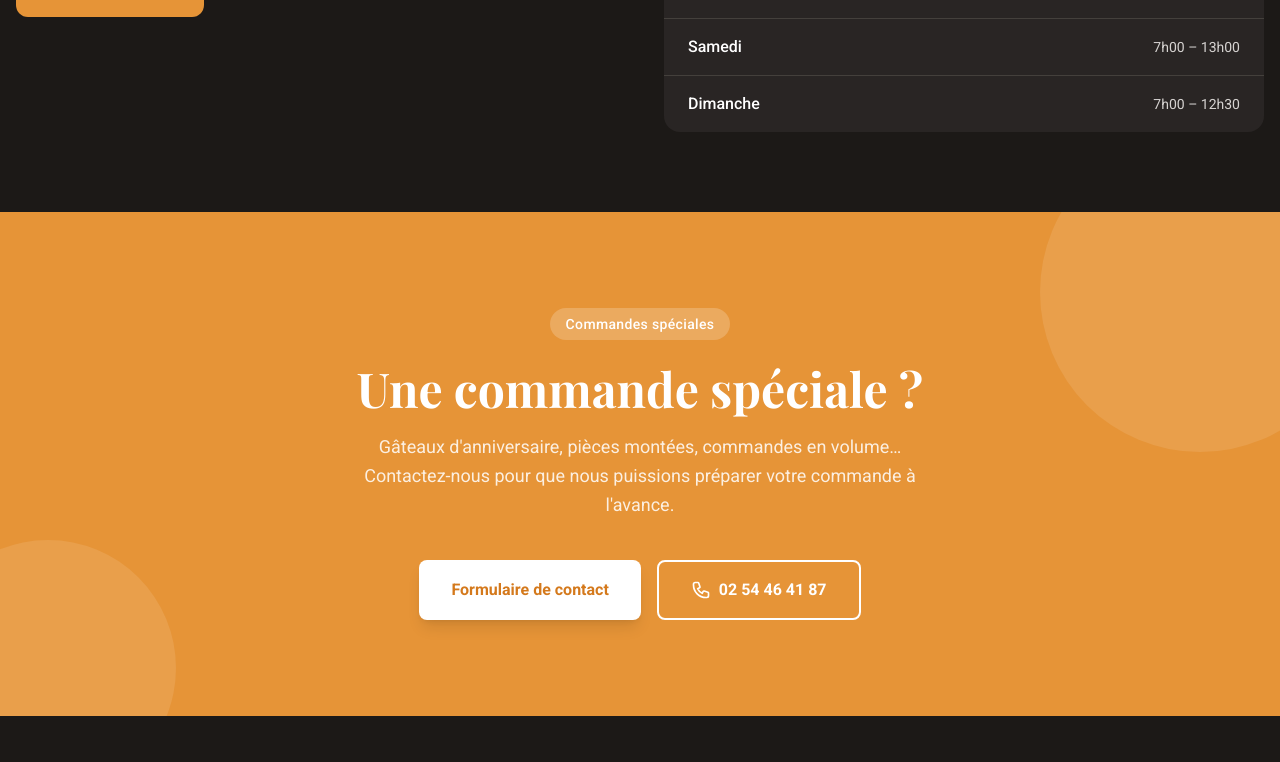
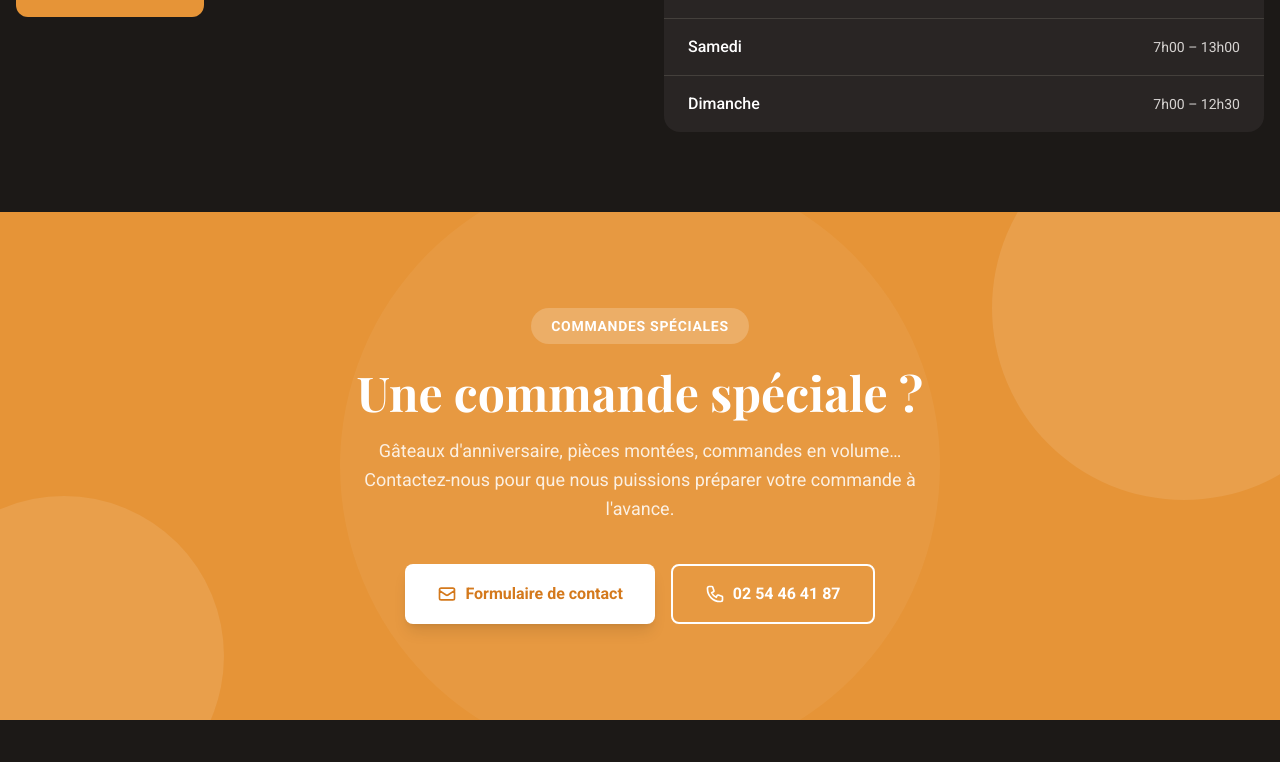
Before and after one commit to batoucode/Boulangerie-Courtin-, a Next.js app: page / in a window 1280 px wide. Shown: the part 2847-3609 px from the top of the page. Built offline with nearby package versions, Linux system fonts and the light colour scheme.

Commit message:
chore: commit ContactBanner.tsx changes

```diff
--- a/src/components/ContactBanner.tsx
+++ b/src/components/ContactBanner.tsx
@@ -3,38 +3,42 @@ import Link from "next/link";
 export default function ContactBanner() {
   return (
     <section className="py-24 bg-brand-400 relative overflow-hidden">
-      {/* Subtle decorative background */}
-      <div className="absolute inset-0 opacity-10">
-        <div className="absolute -top-20 -right-20 w-80 h-80 bg-white rounded-full" />
-        <div className="absolute -bottom-20 -left-20 w-64 h-64 bg-white rounded-full" />
+      {/* Subtle decorative background circles */}
+      <div className="absolute inset-0 pointer-events-none overflow-hidden">
+        <div className="absolute -top-24 -right-24 w-96 h-96 bg-white/10 rounded-full" />
+        <div className="absolute -bottom-24 -left-24 w-80 h-80 bg-white/10 rounded-full" />
+        <div className="absolute top-1/2 left-1/2 -translate-x-1/2 -translate-y-1/2 w-[600px] h-[600px] bg-white/5 rounded-full" />
       </div>
 
-      <div className="relative container mx-auto px-4 text-center">
-        <span className="inline-block bg-white/20 text-white text-sm font-medium px-4 py-1.5 rounded-full mb-6 tracking-wide">
-          Commandes spéciales
+      <div className="relative container mx-auto px-4 text-center max-w-3xl">
+        <span className="inline-block bg-white/20 text-white text-sm font-semibold px-5 py-2 rounded-full mb-6 tracking-wider uppercase">
+          Commandes sp&eacute;ciales
         </span>
 
         <h2
-          className="text-3xl md:text-5xl font-bold text-white leading-tight"
+          className="text-3xl md:text-5xl font-bold text-white leading-tight mb-5"
           style={{ fontFamily: "'Playfair Display', serif" }}
         >
-          Une commande spéciale ?
+          Une commande sp&eacute;ciale&nbsp;?
         </h2>
-        <p className="mt-5 text-white/85 text-lg max-w-xl mx-auto leading-relaxed">
-          Gâteaux d&apos;anniversaire, pièces montées, commandes en volume… Contactez-nous
-          pour que nous puissions préparer votre commande à l&apos;avance.
+        <p className="text-white/85 text-lg max-w-xl mx-auto leading-relaxed">
+          G&acirc;teaux d&apos;anniversaire, pi&egrave;ces mont&eacute;es, commandes en volume&hellip; Contactez-nous
+          pour que nous puissions pr&eacute;parer votre commande &agrave; l&apos;avance.
         </p>
 
         <div className="mt-10 flex flex-col sm:flex-row gap-4 justify-center">
           <Link
             href="/contact"
-            className="inline-flex items-center justify-center px-8 py-4 bg-white text-brand-500 font-semibold rounded-lg shadow-lg hover:bg-stone-50 transition-colors duration-200 text-base"
+            className="inline-flex items-center justify-center gap-2 px-8 py-4 bg-white text-brand-500 font-semibold rounded-lg shadow-lg hover:bg-stone-50 transition-colors duration-200 text-base"
           >
+            <svg className="w-5 h-5" fill="none" viewBox="0 0 24 24" stroke="currentColor">
+              <path strokeLinecap="round" strokeLinejoin="round" strokeWidth={2} d="M3 8l7.89 5.26a2 2 0 002.22 0L21 8M5 19h14a2 2 0 002-2V7a2 2 0 00-2-2H5a2 2 0 00-2 2v10a2 2 0 002 2z" />
+            </svg>
             Formulaire de contact
           </Link>
           <a
             href="tel:+33254464187"
-            className="inline-flex items-center justify-center gap-2 px-8 py-4 border-2 border-white text-white font-semibold rounded-lg hover:bg-white/10 transition-colors duration-200 text-base"
+            className="inline-flex items-center justify-center gap-2 px-8 py-4 border-2 border-white text-white font-semibold rounded-lg hover:bg-white/15 transition-colors duration-200 text-base"
           >
             <svg className="w-5 h-5" fill="none" viewBox="0 0 24 24" stroke="currentColor">
               <path strokeLinecap="round" strokeLinejoin="round" strokeWidth={2} d="M3 5a2 2 0 012-2h3.28a1 1 0 01.948.684l1.498 4.493a1 1 0 01-.502 1.21l-2.257 1.13a11.042 11.042 0 005.516 5.516l1.13-2.257a1 1 0 011.21-.502l4.493 1.498a1 1 0 01.684.949V19a2 2 0 01-2 2h-1C9.716 21 3 14.284 3 6V5z" />
```
